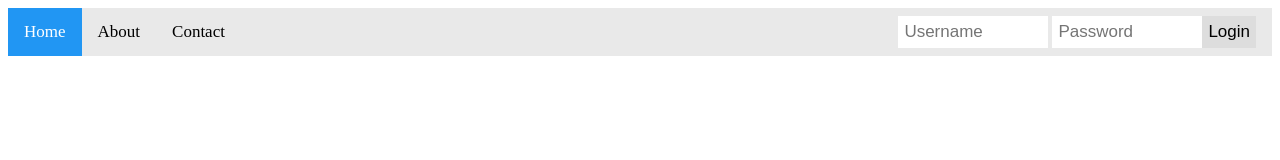
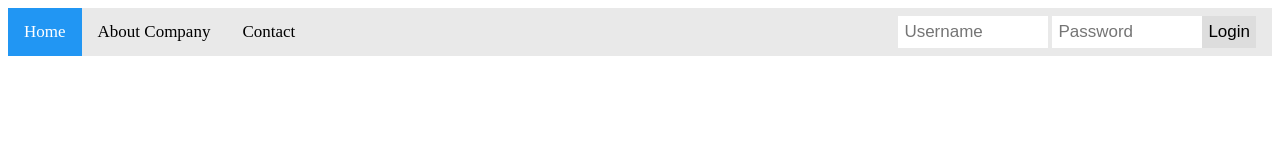
Before and after one commit to Nouman-Usman/web, a plain HTML site: page Html Files/index4.html in a window 1280 px wide. Drawn offline with Linux system fonts and the light colour scheme; files that its build step writes are made by us from their sources.

Commit message:
Update index4.html

```diff
--- a/Html Files/index4.html
+++ b/Html Files/index4.html
@@ -12,7 +12,7 @@
 </html>
 <div class="topnav">
    <a class="active" href="#home">Home</a>
-   <a href="#about">About</a>
+   <a href="#about">About Company</a>
    <a href="#contact">Contact</a>
    <div class="login-container">
      <form >
```
